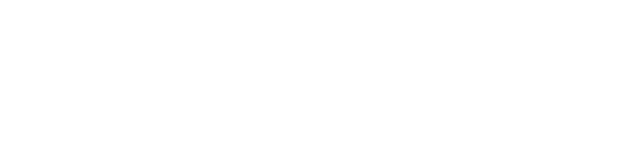
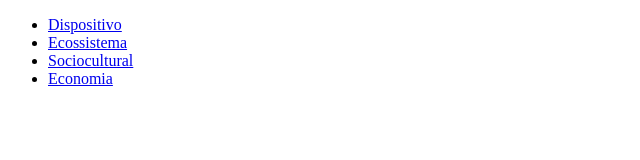
Before and after one commit to DEVitor0/Projeto-GreenCrops, a plain HTML site: page assets/index.html in a window 1280 px wide. Shown: the whole page, without its empty margins (0-640 px from the left). Drawn offline with Linux system fonts and the light colour scheme.

Commit message:
adição do menu de navegação no site

```diff
--- a/assets/index.html
+++ b/assets/index.html
@@ -6,6 +6,18 @@
     <title>Projeto GreenCrops</title>
 </head>
 <body>
+    <header>
+        <nav>
+            <div id="logo">
 
+            </div>
+            <ul>
+                <li><a href="#">Dispositivo</a></li>
+                <li><a href="#">Ecossistema</a></li>
+                <li><a href="#">Sociocultural</a></li>
+                <li><a href="#">Economia</a></li>
+            </ul>
+        </nav>
+    </header>
 </body>
 </html>
```
